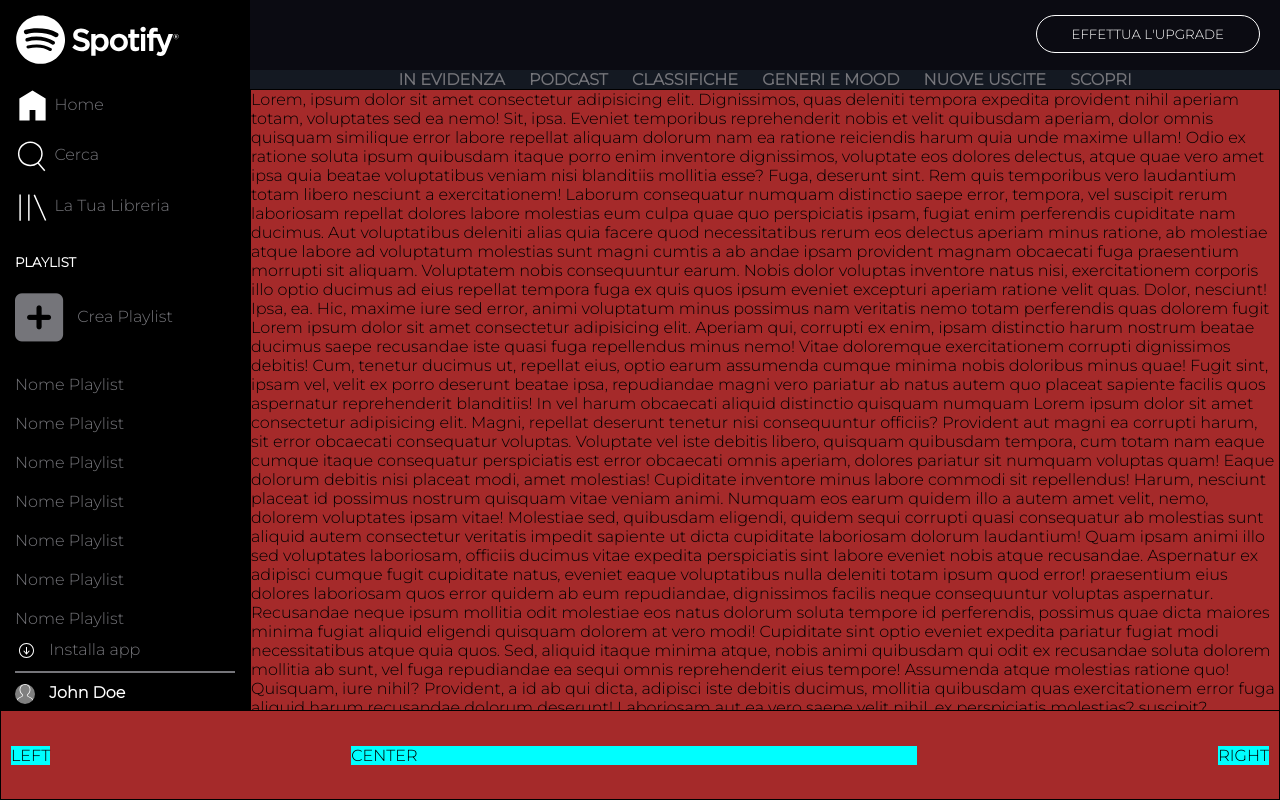
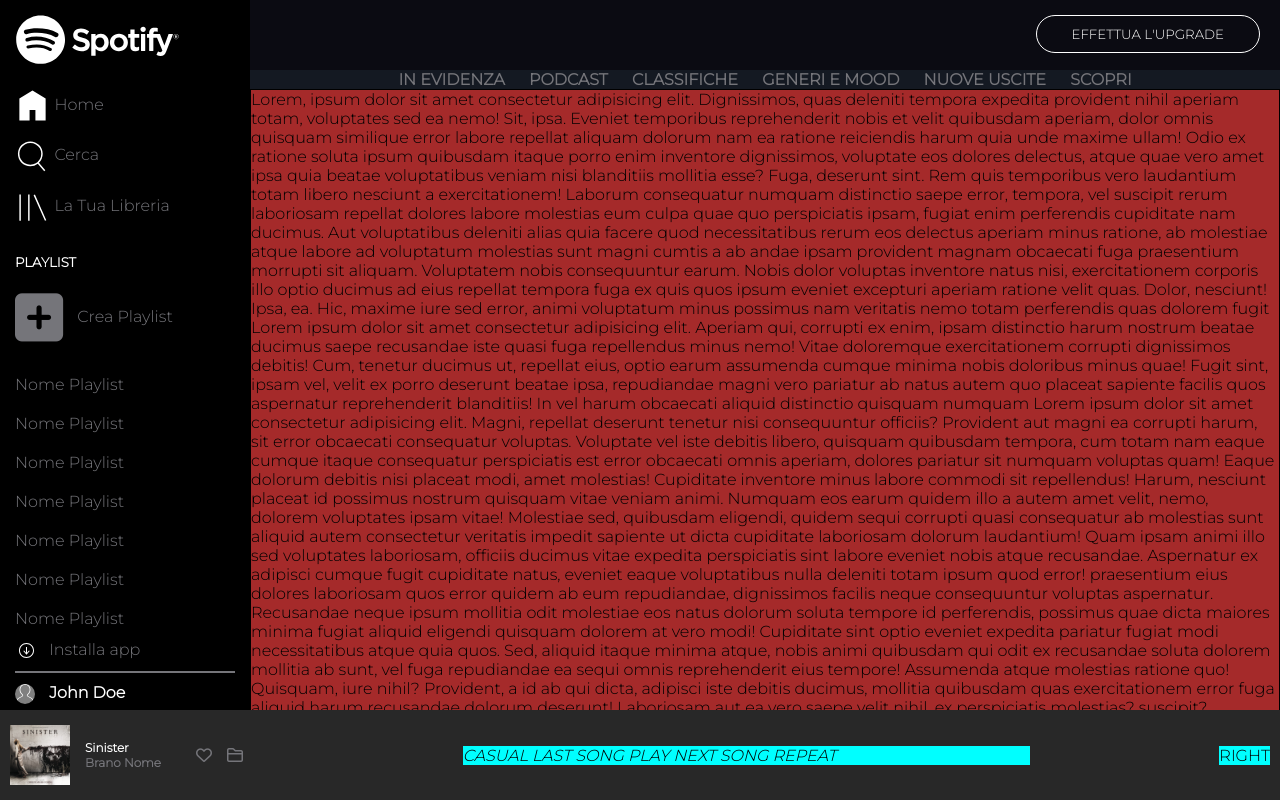
Before and after one commit to Marco-Gagliano/html-css-spotifyweb, a plain HTML site: page index.html in a window 1280 px wide. Drawn offline with Linux system fonts and the light colour scheme.

Commit message:
completamento-footer-sinistro

```diff
--- a/css/style.css
+++ b/css/style.css
@@ -255,12 +255,64 @@ a {
   justify-content: space-between;
   align-items: center;
   padding: 0 10px;
+  background-color: #282828;
 }
 
 /* MUSIC PLAYER LEFT */
 .music-player-left {
-  background-color: aqua;
+
+  display: flex;
+  justify-content: space-between;
 }
+
+.music-player-left div {
+  padding-right: 15px;
+  display: flex;
+}
+
+.cover-player, .title-player, .favourite-player {
+  align-items: center;
+}
+
+.cover-player img {
+  width: 60px;
+  height: 60px;
+}
+
+.title-player {
+  flex-direction: column;
+  text-transform: capitalize;
+  justify-content: center;
+  align-items: flex-start;
+}
+
+.title-player {
+  font-size: 12px;
+  font-weight: bold;
+}
+
+.title-player .artist {
+  color: #FFFFFF;
+}
+
+.title-player .song {
+  color: #75757A;
+}
+
+.favourite-player {
+  padding-left: 20px;
+}
+
+.favourite-player i {
+  padding-right: 15px;
+  color: #75757A;
+}
+
+.favourite-player i:hover {
+  color: #FFFFFF;
+  cursor: pointer;
+}
+
 
 
 
--- a/index.html
+++ b/index.html
@@ -144,17 +144,55 @@
 
   </main>
 
+
+  <!-- FOOTER - MUSIC PLAYER -->
   <footer>
-    <div class="music-player debug">
+    <div class="music-player">
 
-      <div class="music-player-left">LEFT</div>
+      <!-- MUSIC PLAYER LEFT -->
+      <div class="music-player-left">
 
-      <div class="music-player-center">CENTER</div>
+        <!-- COVER PLAYER -->
+        <div class="cover-player">
+          <img src="img/sinister.jpeg" alt="Cover Player">
+        </div>
 
+        <!-- TITLE PLAYER -->
+        <div class="title-player">
+          <span class="artist">sinister</span>
+          <span class="song">brano nome</span>
+        </div>
+
+        <!-- FAVOURITE PLAYER -->
+        <div class="favourite-player">
+          <i class="fa-regular fa-heart"></i>
+          <i class="fa-regular fa-folder"></i>
+        </div>
+
+      </div>
+      <!-- /MUSIC PLAYER LEFT -->
+
+
+      <!-- MUSIC PLAYER CENTER -->
+      <div class="music-player-center">
+        <div class="command-player">
+          <i>CASUAL</i>
+          <i>LAST SONG</i>
+          <i>PLAY</i>
+          <i>NEXT SONG</i>
+          <i>REPEAT</i>
+        </div>
+      </div>
+      <!-- /MUSIC PLAYER CENTER -->
+
+
+      <!-- MUSIC PLAYER RIGHT -->
       <div class="music-player-right">RIGHT</div>
+      <!-- /MUSIC PLAYER RIGHT -->
 
     </div>
   </footer>
+  <!-- FOOTER - MUSIC PLAYER -->
 
 </body>
 </html>
```
